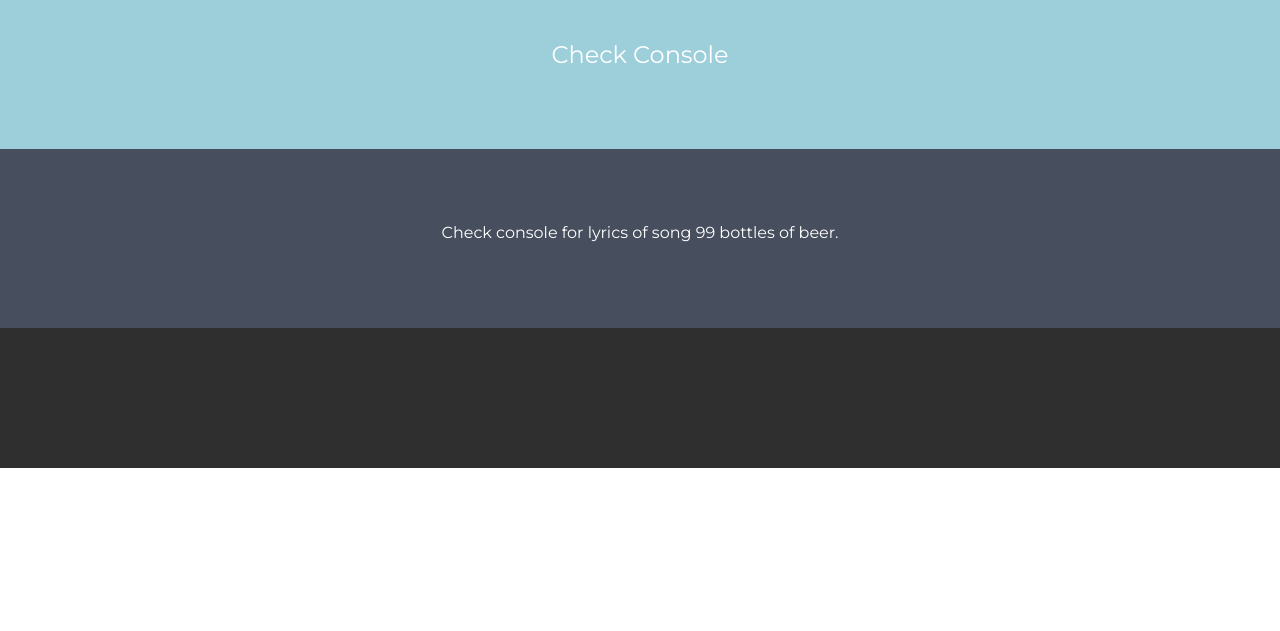
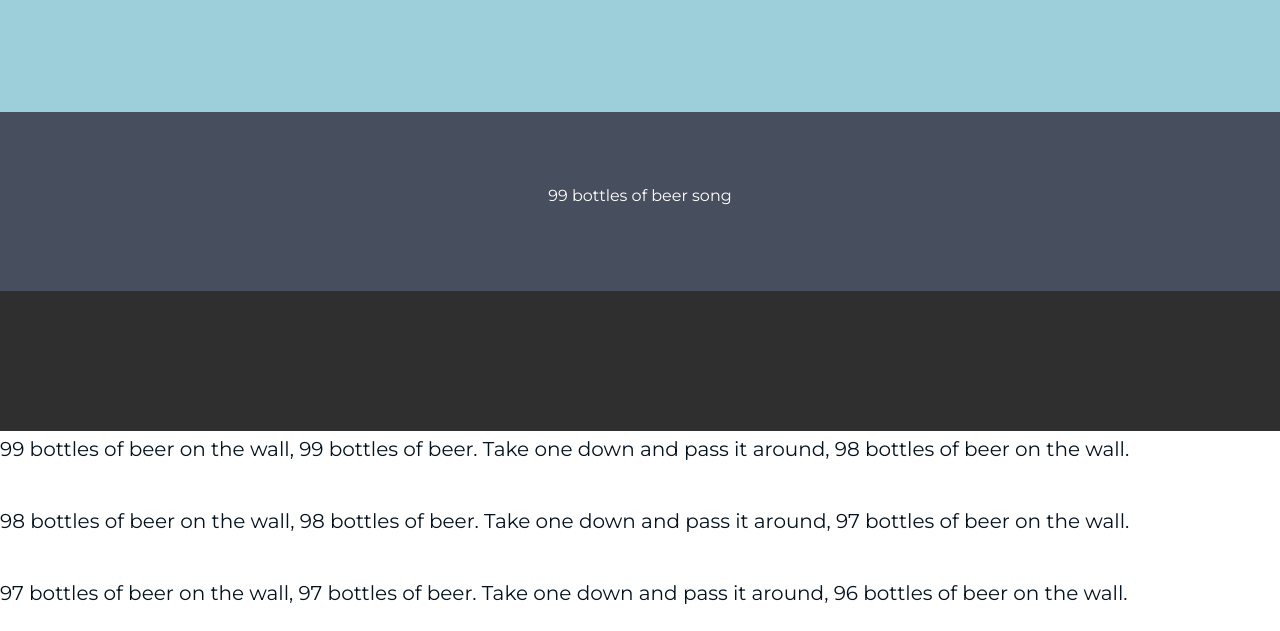
Before and after one commit to LeoGalic/99bottles, a plain HTML site: page index.html in a window 1280 px wide. Shown: the part 169-800 px from the top of the page. Drawn offline with nearby package versions, Linux system fonts and the light colour scheme.

Commit message:
Update index.html

```diff
--- a/index.html
+++ b/index.html
@@ -13,7 +13,7 @@
   body {
     font: 20px Montserrat, sans-serif;
     line-height: 1.8;
-    color: #f5f6f7;
+    color: #05121f;
   }
   p {font-size: 16px;}
   .margin {margin-bottom: 45px;}
@@ -72,13 +72,13 @@
 <div class="container-fluid bg-1 text-center">
   <h3 class="margin">99 BOTTLES OF BEER</h3>
 
-  <h3>Check Console</h3>
+  <h3></h3>
 </div>
 
 <!-- Second Container -->
 <div class="container-fluid bg-2 text-center">
 
-  <p>Check console for lyrics of song 99 bottles of beer.</p>
+  <p>99 bottles of beer song</p>
 
 
 </div>
@@ -107,6 +107,8 @@ console.log("Take one down, pass it around");
 console.log(numberOfBottles + " " + bottleWord + " of beer on the wall");
 
 }
+  for (beer=99;beer>=1;beer--)
+          document.write(beer + " bottles of beer on the wall, " + beer + " bottles of beer. Take one down and pass it around, " + (beer-1) + " bottles of beer on the wall." + "<br><br>");
 </script>
 </body>
 </html>
```
